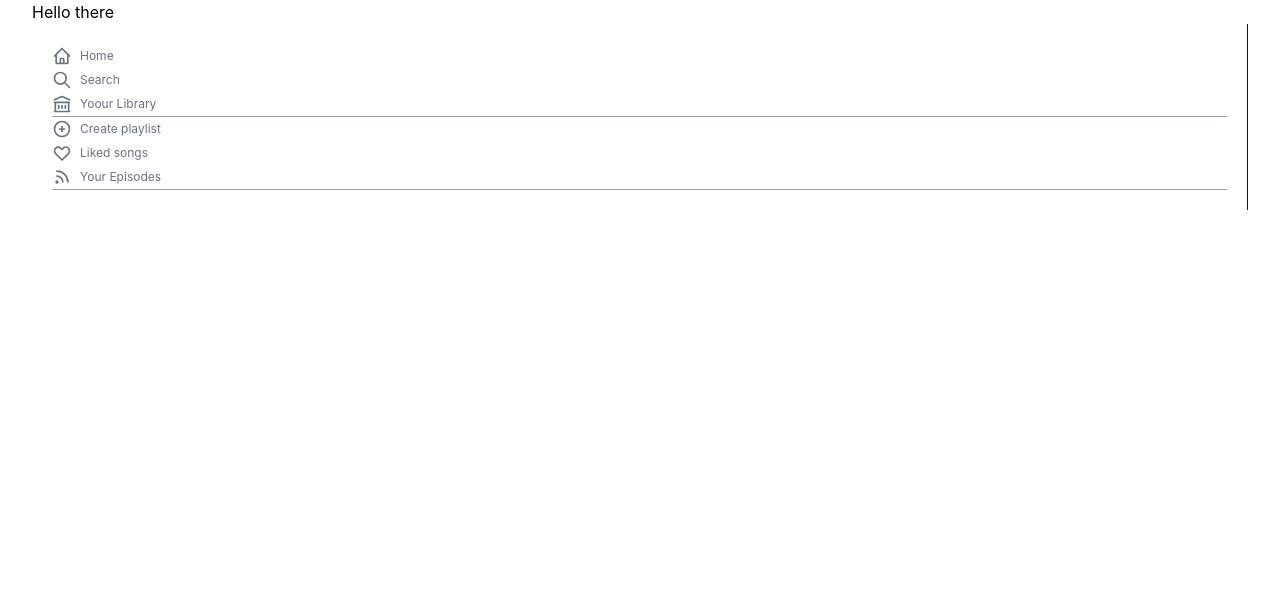
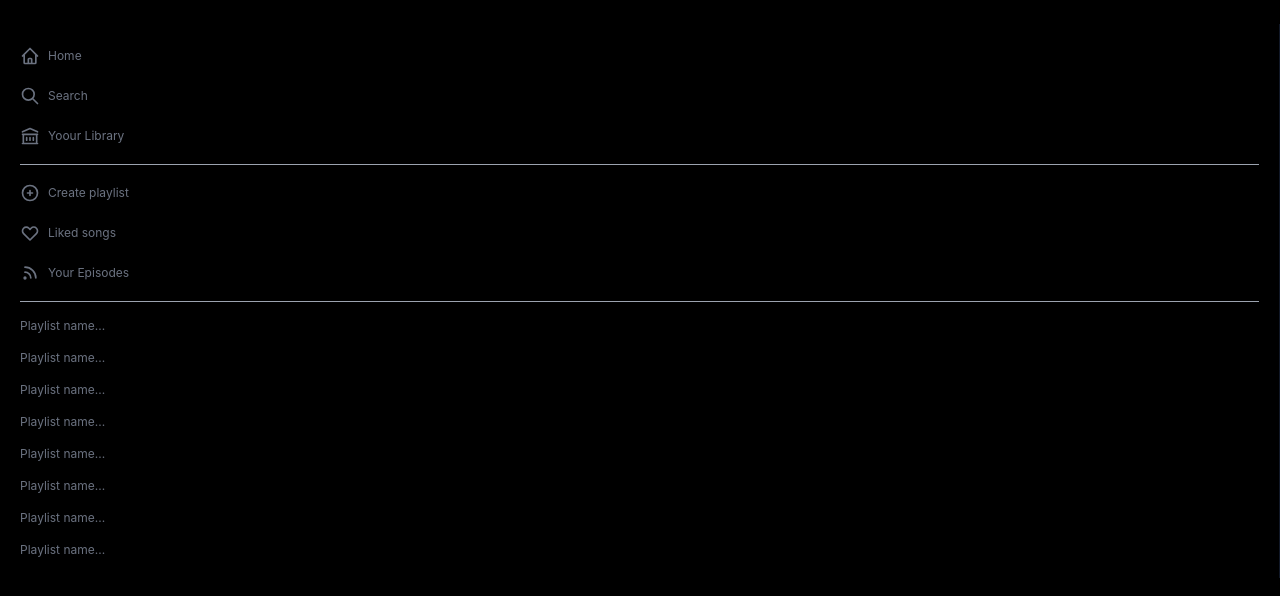
Before and after one commit to alphonce-otieno-odhiambo/Spotify-me, a Next.js app: page / in a window 1280 px wide. Shown: the top 596 px of the page. Built offline with nearby package versions, Linux system fonts and the light colour scheme.

Commit message:
install next auth

```diff
--- a/components/SideBar.js
+++ b/components/SideBar.js
@@ -11,7 +11,7 @@
 function SideBar() {
   return (
     <div className='text-gray-500 p-5 text-xs border-r border-gray-900'>
-        <div>
+        <div className='space-y-4'>
             <button className='flex items-center space-x-2 hover:bg-white'>
                 <HomeIcon className='h-6 w-5'/>
                 <p>Home</p>
@@ -39,6 +39,16 @@
                 <p>Your Episodes</p>
             </button>
             <hr className='border-t-[0.1px] border-gray-400'/>
+
+            {/* playlist */}
+            <p className='cursor-pointer hover:text-white'>Playlist name...</p>
+            <p className='cursor-pointer hover:text-white'>Playlist name...</p>
+            <p className='cursor-pointer hover:text-white'>Playlist name...</p>
+            <p className='cursor-pointer hover:text-white'>Playlist name...</p>
+            <p className='cursor-pointer hover:text-white'>Playlist name...</p>
+            <p className='cursor-pointer hover:text-white'>Playlist name...</p>
+            <p className='cursor-pointer hover:text-white'>Playlist name...</p>
+            <p className='cursor-pointer hover:text-white'>Playlist name...</p>
         </div>
     </div>
   )
--- a/package.json
+++ b/package.json
@@ -11,6 +11,7 @@
   "dependencies": {
     "@heroicons/react": "^1.0.6",
     "next": "12.1.0",
+    "next-auth": "^4.0.0-beta.7",
     "react": "17.0.2",
     "react-dom": "17.0.2"
   },
--- a/pages/index.js
+++ b/pages/index.js
@@ -5,7 +5,7 @@
 
 export default function Home() {
   return (
-    <div className={styles.container}>
+    <div className="bg-black  h-screen overflow-hidden">
       <Head>
         <title>Spotify-me</title>
         <meta name="description" content="Generated by create next app" />
--- /dev/null
+++ b/pages/login.js
@@ -0,0 +1,9 @@
+import React from 'react'
+
+function login() {
+  return (
+    <div>login</div>
+  )
+}
+
+export default login
```
Also changed, not shown: 1 other file (tests, documents, lock files or other folders).
